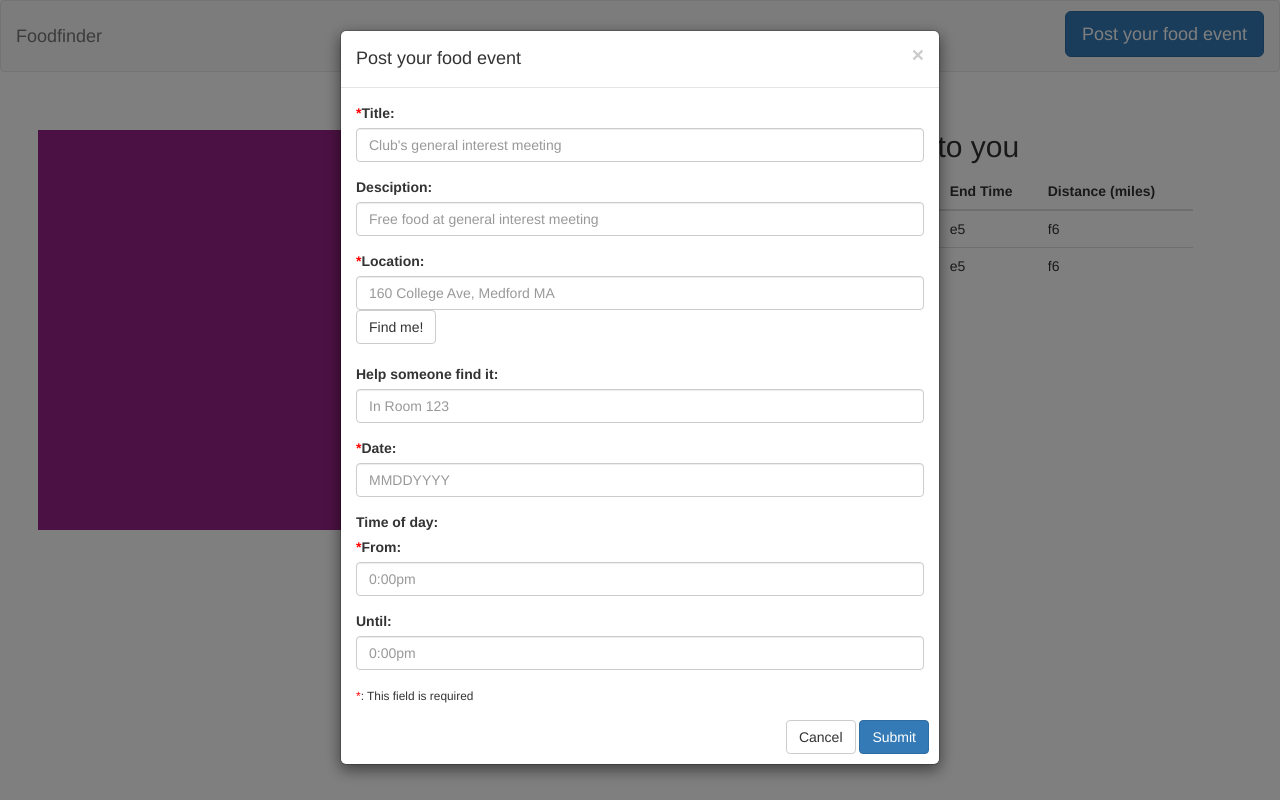
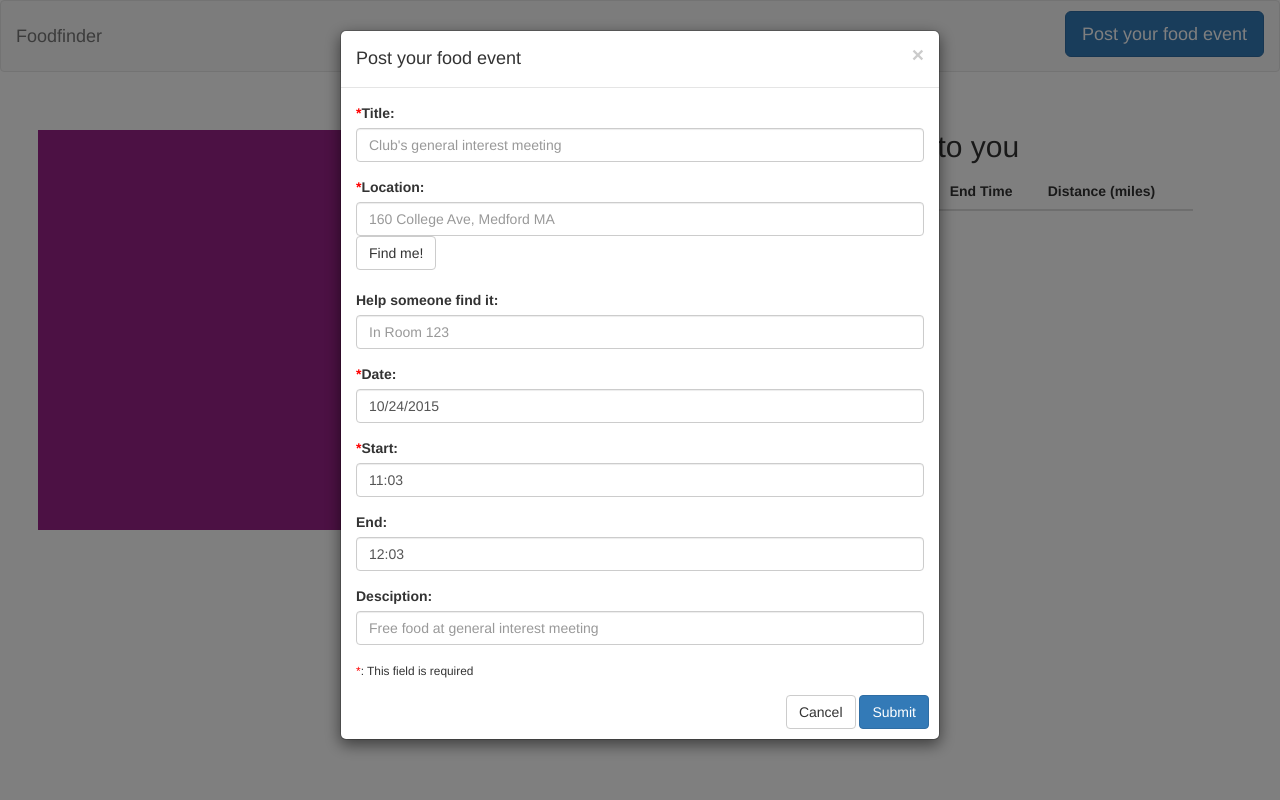
Before and after one commit to grundygolem2/foodfinder2, a Flask app: page / in a window 1280 px wide, after a click on "Post your food event". Run offline with Flask 2, Linux system fonts and the light colour scheme; lists and menus that the app fills with data are empty; some libraries are stand-ins or nearby versions.

Commit message:
Autocompletion of post event form

```diff
--- a/templates/index.html
+++ b/templates/index.html
@@ -36,7 +36,7 @@
           <ul class="nav navbar-nav navbar-right">
             <li>
               <!-- Button trigger modal -->
-              <button type="button" class="btn btn-primary btn-lg" data-toggle="modal" data-target="#myModal">
+              <button type="button" class="btn btn-primary btn-lg" data-toggle="modal" data-target="#myModal" onclick="autopopulatePost()">
                 Post your food event
               </button>
             </li>
@@ -63,10 +63,6 @@
                   <input type="text" class="form-control" id="provider" placeholder="Club's general interest meeting">
                 </div>
                 <div class="form-group">
-                  <label for="food">Desciption:</label>
-                  <input type="text" class="form-control" id="food" placeholder="Free food at general interest meeting">
-                </div>
-                <div class="form-group">
                   <label for="location"><span style = "color: red">*</span>Location:</label>
                   <input type="text" class="form-control" id="location" placeholder="160 College Ave, Medford MA">
                   <button id="locate" type="button" class="btn btn-default" aria-label="Find me!"> Find me!</button> <br/> <br/>
@@ -75,16 +71,19 @@
                 </div>
                 <div class="form-group">
                   <label for="food"><span style = "color: red">*</span>Date:</label>
-                  <input type="text" class="form-control" id="food" placeholder="MMDDYYYY">
+                  <input type="text" class="form-control" id="date" placeholder="MM/DD/YYYY">
                 </div>
                 <div class="form-group">
-                  <label>Time of day:</label> <br/>
-                  <label for="starttime"><span class="important">*</span>From:</label>
+                  <label for="starttime"><span class="important">*</span>Start:</label>
                   <input type="text" class="form-control" id="starttime" placeholder="0:00pm">
                 </div>
                 <div class="form-group">
-                  <label for="endtime">Until:</labeL>
+                  <label for="endtime">End:</labeL>
                   <input type="text" class="form-control" id="endtime" placeholder="0:00pm">
+                </div>
+                <div class="form-group">
+                  <label for="food">Desciption:</label>
+                  <input type="text" class="form-control" id="food" placeholder="Free food at general interest meeting">
                 </div>
                 <small><span style = "color: red">*</span>: This field is required</small>
                 </div>
@@ -119,20 +118,6 @@
             </tr>
           </thead>
           <tbody>
-            <tr>
-              <td>a1</td>
-              <td>c3</td>
-              <td>d4</td>
-              <td>e5</td>
-              <td>f6</td>
-            </tr>
-            <tr>
-              <td>a1</td>
-              <td>c3</td>
-              <td>d4</td>
-              <td>e5</td>
-              <td>f6</td>
-            </tr>
           </tbody>
         </table>
         </div>
@@ -142,5 +127,53 @@
     <script src="https://ajax.googleapis.com/ajax/libs/jquery/1.11.3/jquery.min.js"></script>
     <!-- Include all compiled plugins (below), or include individual files as needed -->
     <script src="../static/bootstrap.min.js"></script>
+    <script type="text/javascript">
+		function autopopulatePost() {
+			var today = new Date();
+			var dd = today.getDate();
+			var mm = today.getMonth()+1; //January is 0!
+
+			var yyyy = today.getFullYear();
+			if(dd<10){
+				dd='0'+dd;
+			}
+			if(mm<10){
+				mm='0'+mm;
+			}
+			var date = mm+'/'+dd+'/'+yyyy;
+			document.getElementById("date").value = date;
+
+			var hh = today.getHours();
+			var mn = today.getMinutes();
+			var endhh = hh + 1;
+			if(endhh>23) {
+				endhh = 0;
+			}
+			if(hh<10){
+				hh='0'+hh;
+			}
+			if(mn<10){
+				mn='0'+mn;
+			}
+			if(endhh<10){
+				endhh='0'+endhh;
+			}
+			var starttime = hh+":"+mn;
+			var endtime = endhh+":"+mn;
+			document.getElementById("starttime").value = starttime;
+			document.getElementById("endtime").value = endtime;
+
+			if(navigator.geolocation){
+					navigator.geolocation.getCurrentPosition(
+							function(position){
+									document.getElementById("location").value=position.coords.latitude+","+position.coords.longitude;
+							});
+			}
+			else{
+					alert("No Geolocation So fuck you");
+			}
+
+		}
+    </script>
   </body>
 </html>
```
